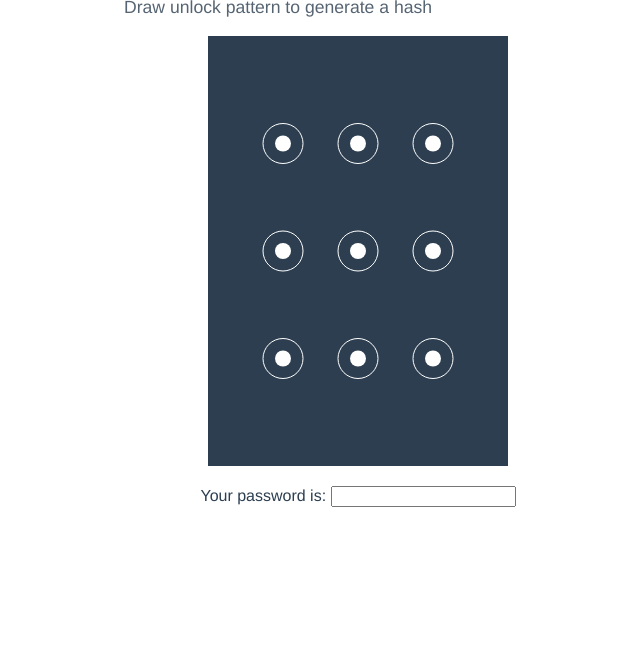
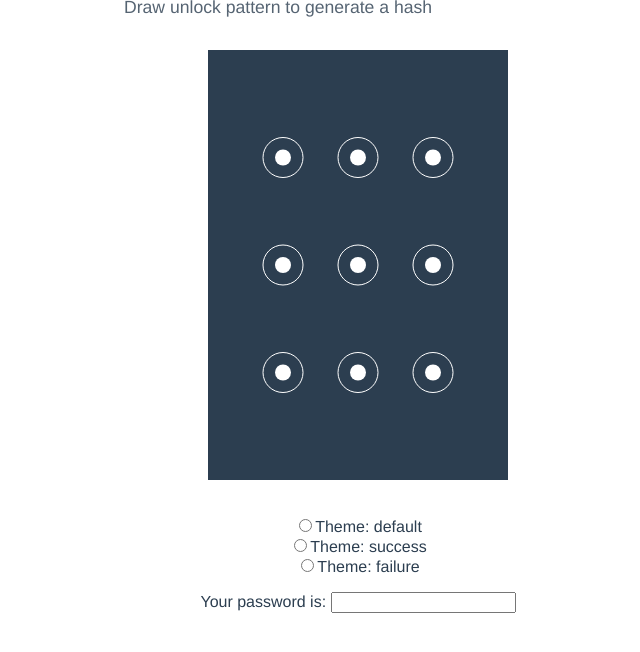
Before and after one commit to phenax/pattern-lock-js, a website built with webpack: page index.html in a window 1280 px wide. Shown: the part 74-726 px from the top of the page, without its empty margins (282-922 px from the left). Built offline with nearby package versions, Linux system fonts and the light colour scheme.

Commit message:
Adds configuration to the example

```diff
--- a/index.html
+++ b/index.html
@@ -37,6 +37,10 @@
 			text-align: left;
 		}
 
+		.canvas-wrapper {
+			padding: 2em 0;
+		}
+
 		.password {
 			padding: 1em 0;
 		}
@@ -47,17 +51,7 @@
 
 
 <div class='pattern-container'>
-
-	<div class='title'>PatternLockJS</div>
-	<div class='subtitle'>Draw unlock pattern to generate a hash</div>
-
-	<br />
-
-	<canvas id='patternLock'></canvas>
-	<div class='password'>
-		Your password is: <input class='js-password' type='text' />
-	</div>
-
+	<div id='root'></div>
 </div>
 
 <script src='./build/example.js'></script>
--- a/src/PatternLock.js
+++ b/src/PatternLock.js
@@ -141,8 +141,10 @@ export class PatternLock {
 		this.emit(events.PATTERN_COMPLETE, { nodes, hash });
 	}
 
+	recalculateBounds = () => this.bounds = this.$canvas.getBoundingClientRect();
+
 	_onResize = () => {
-		this.bounds = this.$canvas.getBoundingClientRect();
+		this.recalculateBounds();
 	}
 
 	_onTouchStart = e => {
@@ -213,7 +215,10 @@ export class PatternLock {
 			let i = 0;
 			while (i++ < maxIterations && (currentNode.row !== targetNode.row || currentNode.col !== targetNode.col)) {
 				this.selectedNodes.push(currentNode);
-				currentNode = { row: currentNode.row + stepNode.row, col: currentNode.col + stepNode.col };
+				currentNode = {
+					row: currentNode.row + stepNode.row,
+					col: currentNode.col + stepNode.col,
+				};
 			}
 		}
 
--- /dev/null
+++ b/src/example-helpers/bdom.js
@@ -0,0 +1,30 @@
+
+const isValidAttribute = attrName => {
+	const invalidAttributes = [ 'style' ];
+	return invalidAttributes.indexOf(attrName) === -1;
+};
+
+export const h = tagName => (props = {}, children = []) => {
+	const $el = document.createElement(tagName);
+
+	Object.keys(props)
+		.filter(isValidAttribute)
+		.forEach(key => $el.setAttribute(key, props[key]));
+
+	Object.assign($el.style, props.style);
+	children.forEach(child => $el.appendChild(child));
+
+	return $el;
+};
+
+export const text = str => document.createTextNode(str);
+export const div = h('div');
+export const input = h('input');
+
+export const onEvent = ev => (fn, $el) => {
+	$el.addEventListener(ev, fn);
+	return $el;
+};
+export const onChange = onEvent('change');
+
+export const render = ($child, $parent) => $parent.appendChild($child);
--- a/src/utils/dom.js
+++ b/src/utils/dom.js
@@ -1,9 +1,9 @@
 
 export const unregisterEvent = (target, event, fn) =>
-	event.split(' ').forEach(ev => target.removeEventListener(ev, fn));
+	event.split(' ').forEach(ev => target.removeEventListener(ev, fn, { passive: false }));
 
 export const registerEvent = (target, event, fn) => {
-	event.split(' ').forEach(ev => target.addEventListener(ev, fn));
+	event.split(' ').forEach(ev => target.addEventListener(ev, fn, { passive: false }));
 	return () => unregisterEvent(target, event, fn);
 };
 
--- a/src/vanilla.example.js
+++ b/src/vanilla.example.js
@@ -1,10 +1,13 @@
 
 import PatternLock from './PatternLock';
+import { div, input, text, h, onChange, render } from './example-helpers/bdom';
 
-document.addEventListener('DOMContentLoaded', () => {
+
+const PatternLockCanvas = () => {
+	const $canvas = document.createElement('canvas');
 
 	const lock = PatternLock({
-		$canvas: document.querySelector('#patternLock'),
+		$canvas,
 		width: 300,
 		height: 430,
 		grid: [ 3, 3 ],
@@ -15,8 +18,51 @@ document.addEventListener('DOMContentLoaded', () => {
 		.onSuccess(() => lock.setTheme('success'))
 		.onFailure(() => lock.setTheme('failure'));
 
-	const $password = document.querySelector('.js-password');
+	lock.onStart(() => lock.setTheme('default'));
 
-	lock.onStart(() => lock.setTheme('default'));
+	return { lock, $canvas };
+};
+
+const App = () => {
+
+	const { lock, $canvas } = PatternLockCanvas();
+
+	const $password = input();
 	lock.onComplete(({ hash } = {}) => $password.value = hash);
+
+	const onCheckChange = ({ target: $radio }) => {
+		if($radio.checked && $radio.value) {
+			const theme = $radio.value;
+			lock.setTheme(theme);
+		}
+	};
+
+	const themes = [ 'default', 'success', 'failure' ];
+
+	const $app = div({}, [
+		div({ class: 'title' }, [ text('PatternLockJS') ]),
+		div({ class: 'subtitle' }, [ text('Draw unlock pattern to generate a hash') ]),
+		div({ class: 'canvas-wrapper' }, [ $canvas ]),
+		div({},
+			themes
+				.map(value => div({}, [
+					h('label')({}, [
+						input({ type: 'radio', name: 'themes', value }),
+						text(`Theme: ${value}`),
+					])
+				]))
+				.map($el => onChange(onCheckChange, $el))
+		),
+		div({ class: 'password' }, [ text('Your password is: '), $password ]),
+	]);
+
+	return { $app, lock };
+};
+
+
+document.addEventListener('DOMContentLoaded', () => {
+	const { $app, lock } = App();
+	const $appRoot = document.getElementById('root');
+	render($app, $appRoot);
+	lock.recalculateBounds();
 });
```
Also changed, not shown: build/PatternLock.js, build/example-helpers/bdom.js (added), build/example.js, build/utils/dom.js, build/vanilla.example.js.
